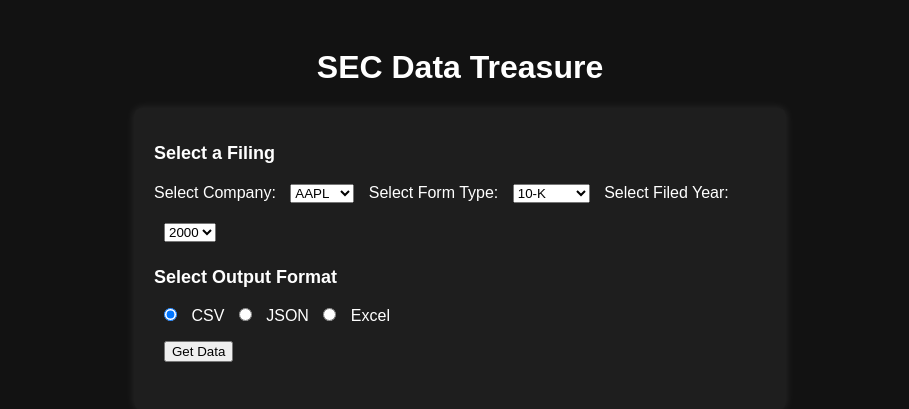
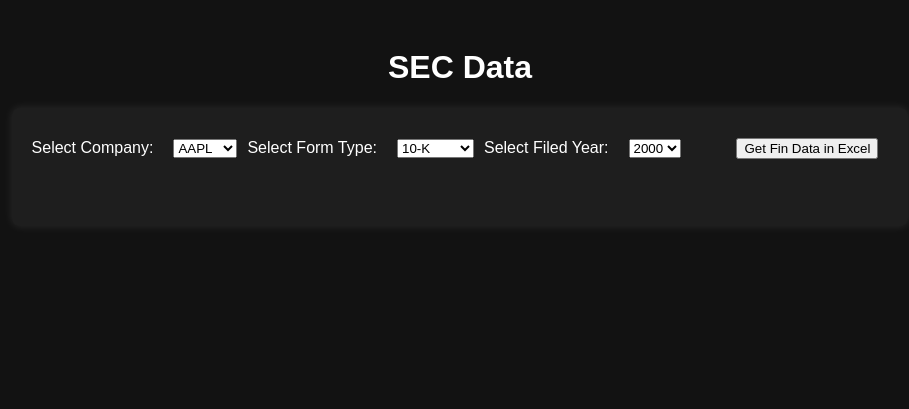
Before and after one commit to Kishore-Tall/SECDataTreasure, a Flask app: page / in a window 1280 px wide. Shown: the top 409 px of the page, without its empty margins (180-1089 px from the left). Run offline with Flask 3, Linux system fonts and the light colour scheme.

Commit message:
modifed index.html

```diff
--- a/templates/index.html
+++ b/templates/index.html
@@ -3,7 +3,7 @@
 <head>
     <meta charset="UTF-8">
     <meta name="viewport" content="width=device-width, initial-scale=1.0">
-    <title>SEC Data Treasure</title>
+    <title>SEC Data</title>
     <style>
         body {
             background-color: #121212;
@@ -14,7 +14,7 @@
             align-items: center;
             padding: 20px;
         }
-        select, button, input[type="radio"] {
+        select, button {
             margin: 10px;
         }
         .container {
@@ -22,35 +22,37 @@
             padding: 20px;
             border-radius: 8px;
             box-shadow: 0px 0px 10px rgba(255, 255, 255, 0.1);
-            width: 50%;
+            width: 70%;
+            display: flex;
+            flex-direction: column;
+            align-items: center;
         }
-        .section-title {
-            font-size: 18px;
-            margin-bottom: 10px;
+        .controls {
+            display: flex;
+            align-items: center;
+            justify-content: space-between;
+            width: 100%;
+        }
+        .controls label, .controls select {
+            margin-right: 10px;
+        }
+        .controls button {
+            margin-left: auto;
         }
     </style>
 </head>
 <body>
-    <h1>SEC Data Treasure</h1>
+    <h1>SEC Data</h1>
     <div class="container">
-        <div>
-            <h2 class="section-title">Select a Filing</h2>
+        <div class="controls">
             <label>Select Company:</label>
             <select id="company-dropdown"></select>
             <label>Select Form Type:</label>
             <select id="formtype-dropdown"></select>
             <label>Select Filed Year:</label>
             <select id="year-dropdown"></select>
+            <button onclick="getData()">Get Fin Data in Excel</button>
         </div>
-
-        <div>
-            <h2 class="section-title">Select Output Format</h2>
-            <label><input type="radio" name="format" value="csv" checked> CSV</label>
-            <label><input type="radio" name="format" value="json"> JSON</label>
-            <label><input type="radio" name="format" value="excel"> Excel</label>
-        </div>
-
-        <button onclick="getData()">Get Data</button>
         <h3 id="status"></h3>
     </div>
 
```
